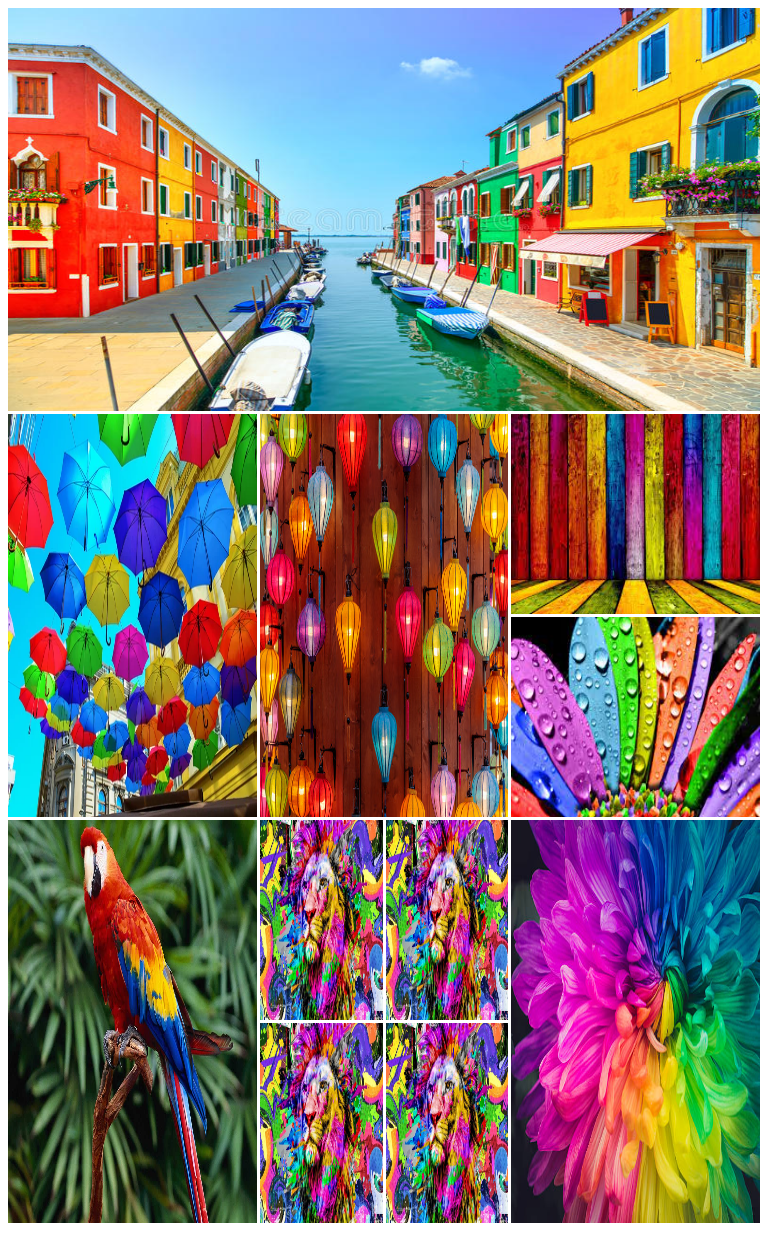
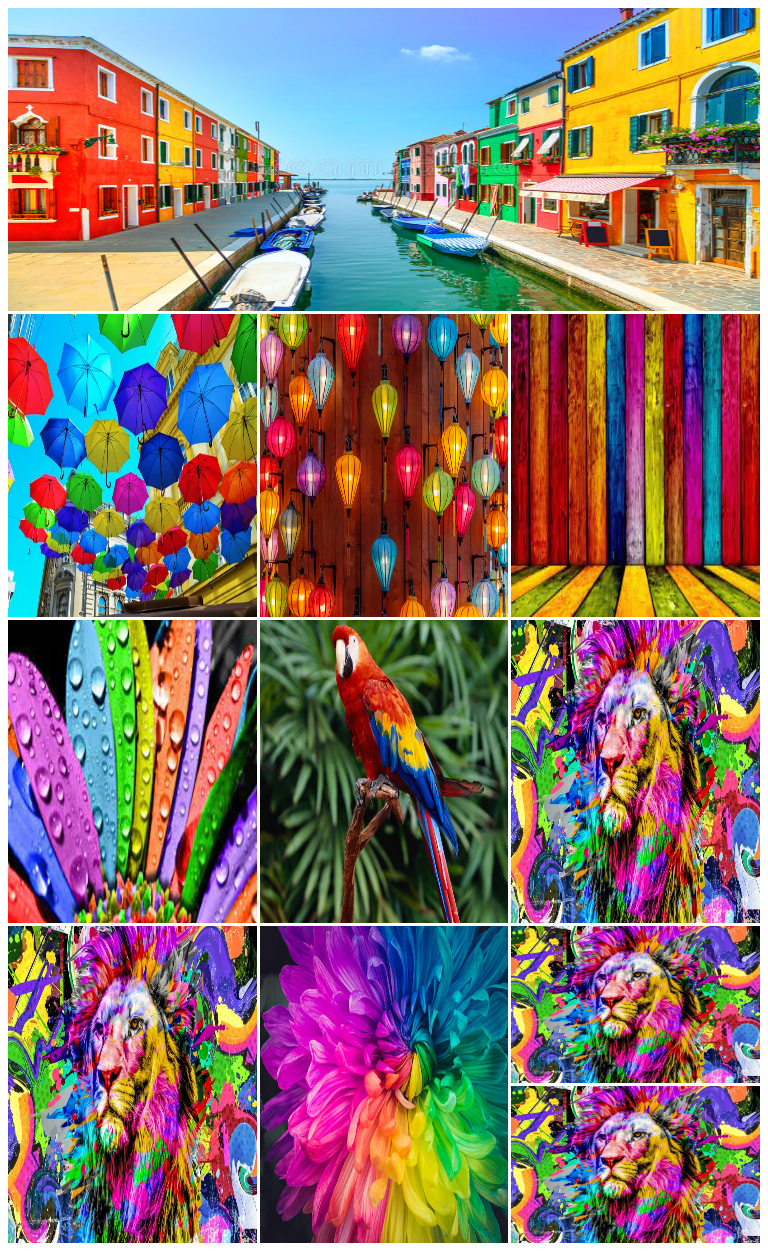
Before and after one commit to sabilulbari/gride-layout, a plain HTML site: page index.html in a window 768 px wide. Drawn offline with Linux system fonts and the light colour scheme.

Commit message:
Gride medium device fixed

```diff
--- a/index.html
+++ b/index.html
@@ -28,6 +28,11 @@
             grid-row: span 1;
         }
 
+        .small-layout{
+            grid-column: span 1;
+            grid-row: span 1;
+        }
+
         img{
             width: 100%;
             height: 100%;
@@ -39,6 +44,44 @@
             }
         }
 
+        /* small device */
+        @media screen and (min-width:576px) and (max-width: 768px){
+            .container{
+                display: grid;
+                grid-template-columns: repeat(2, 1fr);
+            }
+            .big-layout{
+                grid-column: span 2;
+            }
+            .duble-layout, .medium-layout, .small-layout{
+                grid-column: span 1;
+                grid-row: span 1;
+
+            }
+        }
+        /* medium device */
+        @media screen and (min-width: 768px) and (max-width: 992px) {
+            .container{
+                display: grid;
+                grid-template-columns: repeat(6, 1fr);
+                grid-template-rows: repeat(6, 150px);
+
+            }
+            .big-layout{
+                grid-column: span 6;
+            }
+
+            .duble-layout, .medium-layout, .small-layout{
+                grid-column: span 2;
+                grid-row: span 2;
+
+            }
+            .aftar-duble-layout{
+                grid-column: span 2;
+                grid-row: span 1;
+            }
+        }
+
     </style>
 </head>
 <body>
@@ -46,14 +89,14 @@
         <div class="big-layout"><img src="images/A.jpg" alt=""></div>
         <div class="medium-layout"><img src="images/B.jpg" alt=""></div>
         <div class="medium-layout"><img src="images/C.jpg" alt=""></div>
-        <div class="duble-layout"><img src="images/D.jpg" alt=""></div>
+        <div class="duble-layout "><img src="images/D.jpg" alt=""></div>
         <div class="duble-layout"><img src="images/E.jpg" alt=""></div>
         <div class="medium-layout"><img src="images/F.jpg" alt=""></div>
-        <div class=""><img src="images/G.jpg" alt=""></div>
-        <div class=""><img src="images/G.jpg" alt=""></div>
+        <div class="small-layout"><img src="images/G.jpg" alt=""></div>
+        <div class="small-layout"><img src="images/G.jpg" alt=""></div>
         <div class="medium-layout"><img src="images/I.jpg" alt=""></div>
-        <div class=""><img src="images/G.jpg" alt=""></div>
-        <div class=""><img src="images/G.jpg" alt=""></div>
+        <div class="small-layout aftar-duble-layout"><img src="images/G.jpg" alt=""></div>
+        <div class="small-layout aftar-duble-layout"><img src="images/G.jpg" alt=""></div>
     </div>
 </body>
 </html>
```
